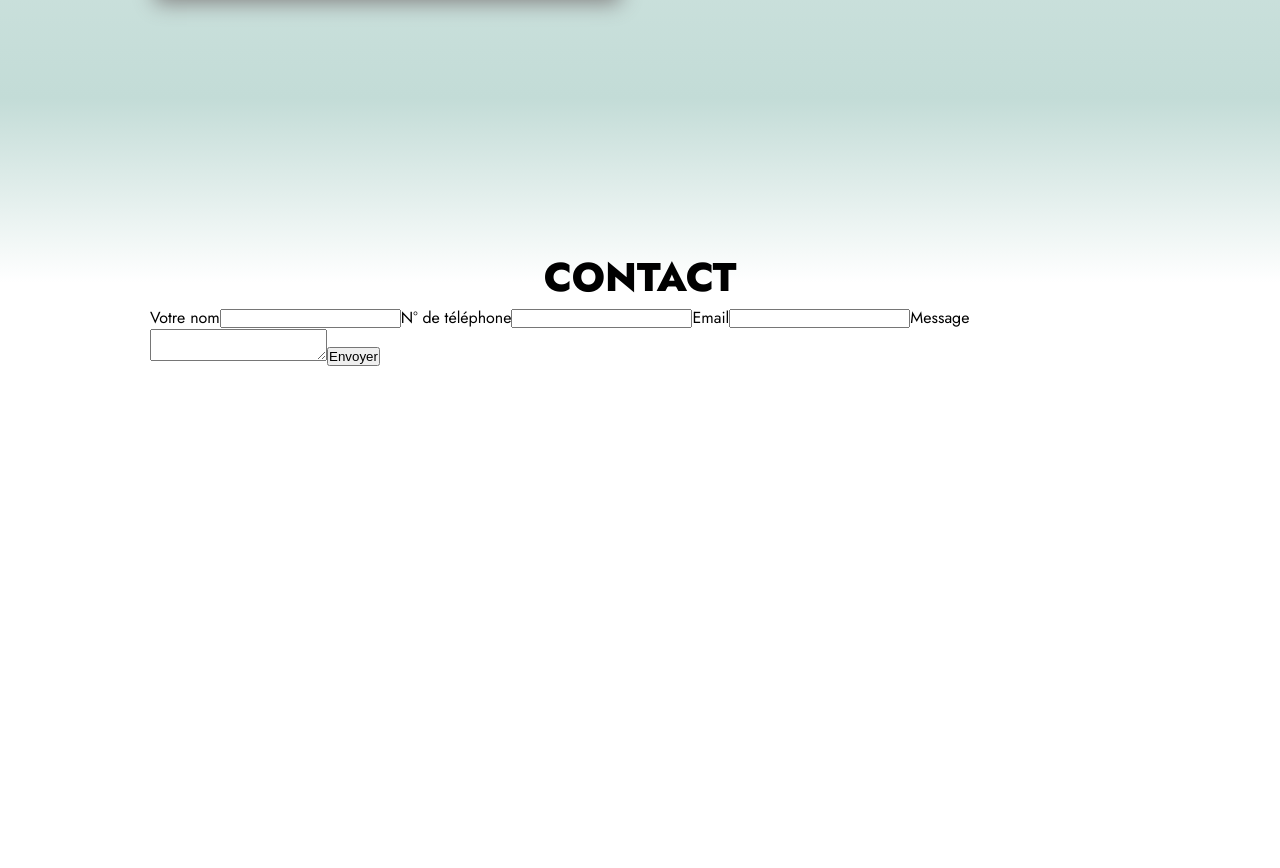
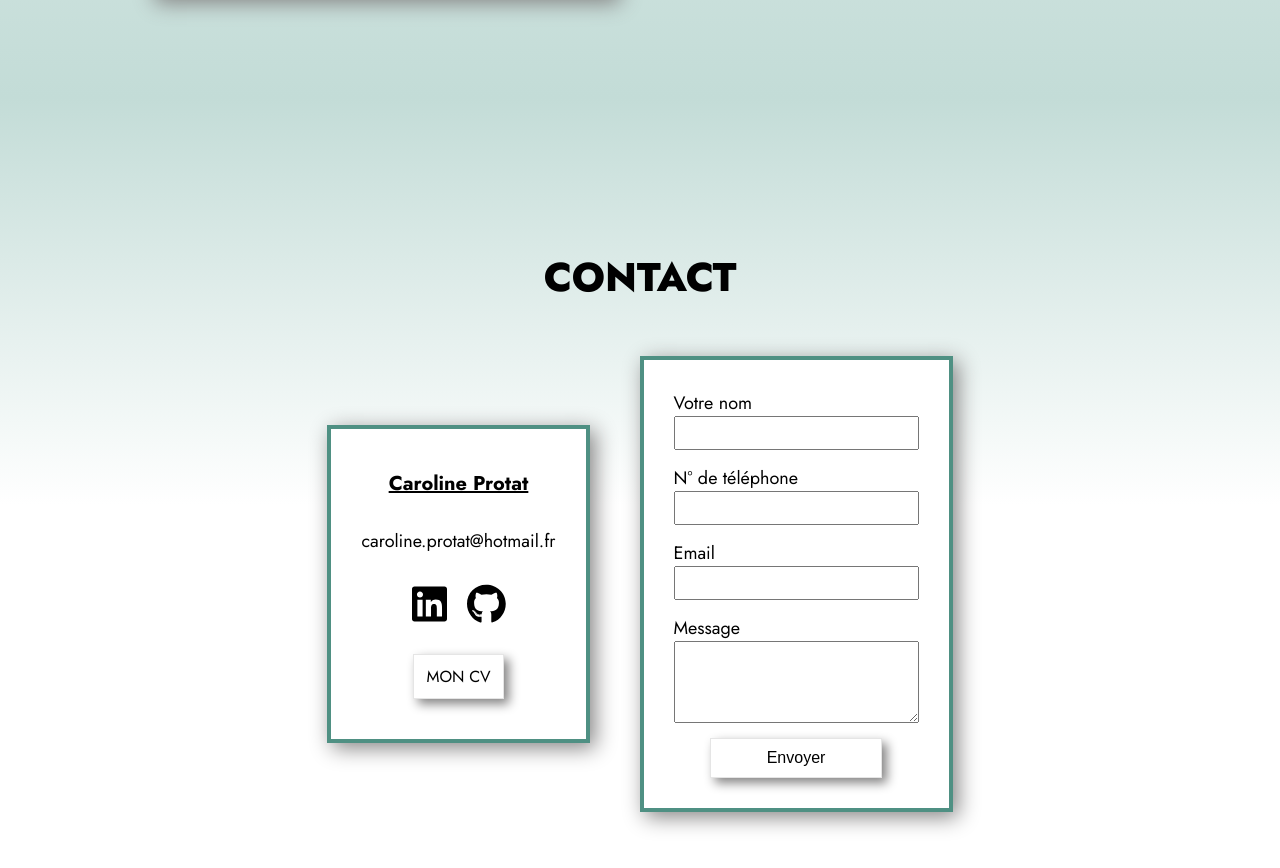
Before and after one commit to caroline-prtt/Portfolio, a React (Create React App) app: page / in a window 1280 px wide. Shown: the part 3615-4483 px from the top of the page. Before the commit the page ends 4082 px from the top, so only its background shows below. Built offline with nearby package versions, Linux system fonts and the light colour scheme.

Commit message:
finalisation de la section Contact

```diff
--- a/src/components/Contact/Contact.jsx
+++ b/src/components/Contact/Contact.jsx
@@ -1,5 +1,9 @@
 import { useRef } from "react";
+import { Link } from "react-router-dom"
 import emailjs from '@emailjs/browser';
+import { FontAwesomeIcon } from '@fortawesome/react-fontawesome';
+import { faLinkedin, faGithub } from '@fortawesome/free-brands-svg-icons'
+
 import "./contact.scss"
 
 function Contact() {
@@ -21,21 +25,32 @@ function Contact() {
 
     return(
         <section id="contact" className="contact">
+            <h2 className="contact__title">CONTACT</h2>
+            <div className="contact__container">
 
-            <h2 className="contact__title">CONTACT</h2>
+                <div className="contact__container__infos">
+                    <h3>Caroline Protat</h3>
+                    <p>caroline.protat@hotmail.fr</p>
+                    <div className="contact__container__infos__reseaux">
+                        <Link to={"https://www.linkedin.com/in/caroline-protat-b67761231/"} className="contact__container__infos__reseaux linkedin"><FontAwesomeIcon icon={faLinkedin} /></Link>
+                        <Link to="https://github.com/caroline-prtt" className="contact__container__infos__reseaux github"><FontAwesomeIcon icon={faGithub} /></Link>
+                    </div>
+                    <Link to="https://drive.google.com/file/d/1KVbpC7gSmvwqK5YBwo3HQVcOb42hAdwQ/view?usp=sharing" className="contact__container__infos__cv">MON CV</Link>
+                </div>
 
-            <form ref={form} onSubmit={sendEmail} className="contact__form">
+                <form ref={form} onSubmit={sendEmail} className="contact__container__form">
                     <label for="name">Votre nom</label>
                     <input type="text" id="name" name="user_name" required/>
                     <label for="phone">N° de téléphone</label>
-                <input type="number" id="name" name="user_phone" required/>
+                    <input type="tel" id="phone" name="user_phone" required/>
                     <label for="email">Email</label>
                     <input type="email" id="email" name="user_email" required/>
                     <label for="message">Message</label>
                     <textarea id="message" name="message" required/>
-                <input type="submit" value="Envoyer" />
+                    <input type="submit" id="submit" value="Envoyer" />
                 </form>
 
+            </div>
         </section>
     )
 }
--- a/src/components/Contact/contact.scss
+++ b/src/components/Contact/contact.scss
@@ -1,6 +1,9 @@
 @import "../../index.scss";
 
 .contact{
+    display: flex;
+    flex-direction: column;
+    gap: 50px;
     padding: 150px 150px 100px 150px;
     background: rgb(255,255,255);
     background: linear-gradient(0deg, rgba(255,255,255,1) 0%, rgba(255,255,255,1) 50%, rgba(195,220,215,1) 100%);
@@ -17,4 +20,118 @@
         font-weight: 800;
         text-align: center;
     }
+
+    &__container{
+        display: flex;
+        justify-content: center;
+        align-items: center;
+        gap: 50px;
+
+        &__infos{
+            height: max-content;
+            display: flex;
+            flex-direction: column;
+            // justify-content: space-around;
+            align-items: center;
+            gap: 30px;
+            padding: 40px 30px;
+            background-color: white;
+            border: 4px solid $color-dark-primary;
+            box-shadow: 5px 5px 20px rgb(133, 132, 132);
+
+            h3{
+                font-size: 20px;
+                text-decoration: underline;
+            }
+
+            p{
+                font-size: 18px;
+            }
+
+            &__reseaux{
+                display: flex;
+                justify-content: center;
+                gap: 20px;
+                font-size: 40px;
+                color: black;
+
+                &:hover{
+                    color: $color-dark-primary;
+                }
+            }
+
+            &__cv{
+                padding: 10px 12px;
+                font-size: 16px;
+                font-weight: 400;
+                color: black;
+                text-decoration: none;
+                background-color:white;
+                border : 1px solid rgba(203, 203, 203, 0.5);
+                border-radius: 0;
+                box-shadow: 5px 5px 10px rgb(133, 132, 132);
+                transition: padding 0.6s ease, font-weight 0.6s ease, color 0.6s ease, background-color 0.6s ease, border-radius 0.6s ease;
+
+                &:hover{
+                    padding: 10px 20px;
+                    font-weight: 600;
+                    color: white;
+                    background-color: $color-dark-primary;
+                    border-radius: 20px;
+                }
+            }
+        }
+
+        &__form{
+            display: flex;
+            flex-direction: column;
+            padding: 30px;
+            background-color: white;
+            border: 4px solid $color-dark-primary;
+            box-shadow: 5px 5px 20px rgb(133, 132, 132);
+            width: 25%;
+
+            label{
+                font-size: 18px;
+                font-weight: 400;
+            }
+
+            #name, #phone, #email{
+                margin-bottom: 15px;
+                height: 30px;
+                font-size: 16px;
+                color: $color-dark-primary;
+            }
+
+            #message{
+                margin-bottom: 15px;
+                height: 80px;
+                font-size: 16px;
+                color: $color-dark-primary;
+            }
+
+            #submit{
+                width:70%;
+                margin: auto;
+                padding: 10px 12px;
+                font-size: 16px;
+                font-weight: 400;
+                color: black;
+                text-decoration: none;
+                background-color:white;
+                border : 1px solid rgba(203, 203, 203, 0.5);
+                border-radius: 0;
+                box-shadow: 5px 5px 10px rgb(133, 132, 132);
+                transition: padding 0.6s ease, font-weight 0.6s ease, color 0.6s ease, background-color 0.6s ease, border-radius 0.6s ease;
+
+                &:hover{
+                    padding: 10px 20px;
+                    font-weight: 600;
+                    color: white;
+                    background-color: $color-dark-primary;
+                    border-radius: 20px;
+                }
+            }
+        }
+    }
 }
```
Lines whose indentation alone changed are shown as unchanged.
